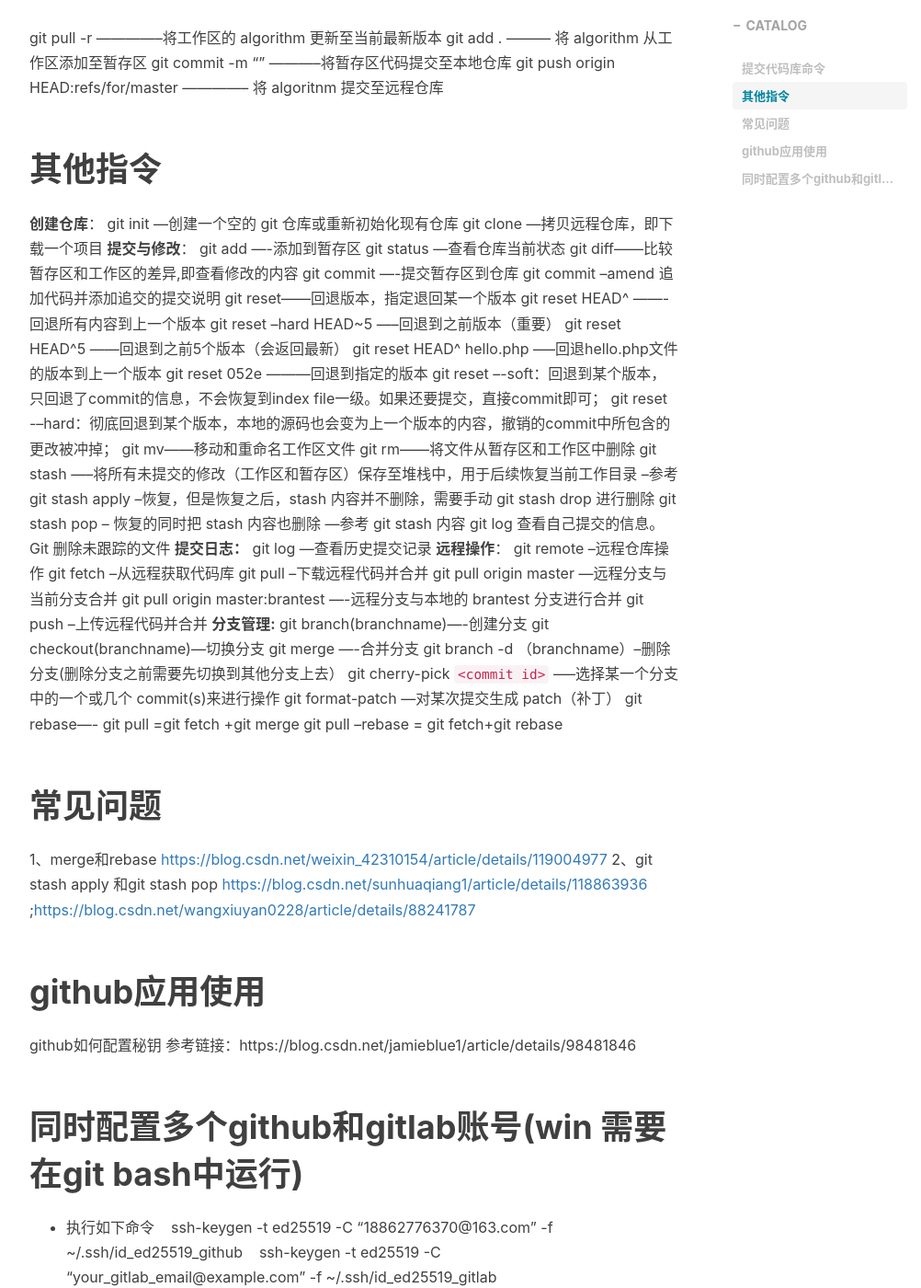
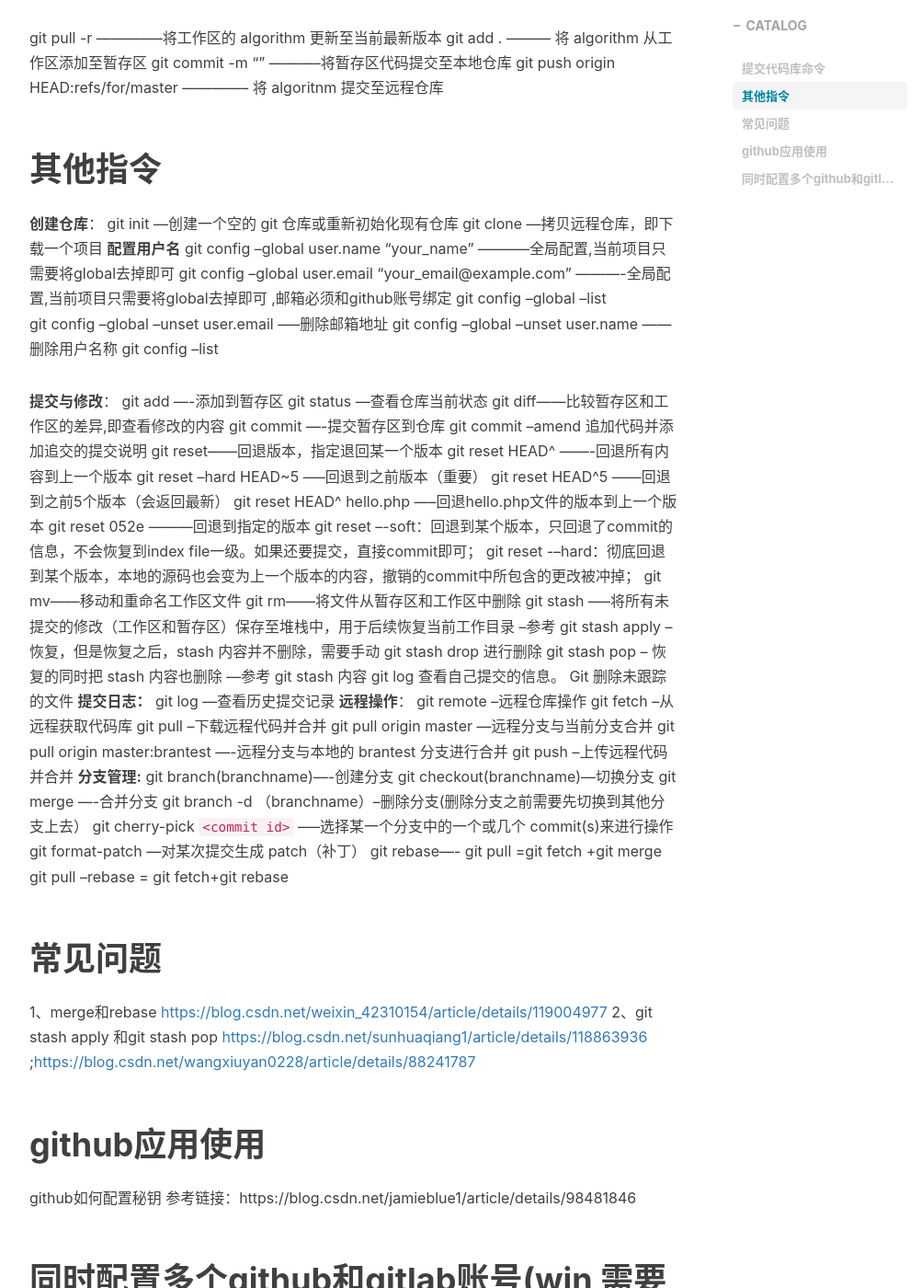
Before and after one commit to niuhuluzhihao/niuhuluzhihao.github.io, a Jekyll site: the page built from _posts/2022-06-30-git的常用操作.md, in a window 1280 px wide and 1400 px high, scrolled down 425 px. Shown: the whole window at 92% size, without its empty margins (233-1235 px from the left). Built offline with Jekyll 4.4.1, drawn with Linux system fonts in a browser that asks for light colours; nearby versions of some CDN libraries; comment, search, counter and statistics services are not loaded; some of the changed text lies outside the part shown.

Commit message:
git区分不同仓库

````diff
--- a/_posts/2022-06-30-git的常用操作.md
+++ b/_posts/2022-06-30-git的常用操作.md
@@ -22,6 +22,14 @@ git push origin HEAD:refs/for/master -------------- 将 algoritnm 提交至远
 **创建仓库**：
 git init ---创建一个空的 git 仓库或重新初始化现有仓库
 git clone ---拷贝远程仓库，即下载一个项目
+**配置用户名**
+git config --global user.name "your_name"                    -----------全局配置,当前项目只需要将global去掉即可
+git config --global user.email "your_email@example.com"      ----------全局配置,当前项目只需要将global去掉即可 ,邮箱必须和github账号绑定
+git config --global --list
+git config --global --unset user.email                        -----删除邮箱地址
+git config --global --unset user.name                         ------删除用户名称
+git config --list
+
 **提交与修改**：
 git add ----添加到暂存区
 git status ---查看仓库当前状态
@@ -73,7 +81,11 @@ git pull --rebase = git fetch+git rebase
   github如何配置秘钥
   参考链接：https://blog.csdn.net/jamieblue1/article/details/98481846
 
+
 # 同时配置多个github和gitlab账号(win 需要在git bash中运行)
+- 配置用户名
+  git config -- user.name "your_name"                            (不要配置global)
+  git config --user.email "your_email@example.com"                (不要配置global )
 - 执行如下命令
   &nbsp;&nbsp; ssh-keygen -t ed25519 -C "18862776370@163.com" -f ~/.ssh/id_ed25519_github
   &nbsp;&nbsp; ssh-keygen -t ed25519 -C "your_gitlab_email@example.com" -f ~/.ssh/id_ed25519_gitlab
@@ -85,15 +97,18 @@ git pull --rebase = git fetch+git rebase
 
 
 - 验证是否配置成功
+
   1、启动ssh agent，在终端运行
   ```
   eval "$(ssh-agent -s)"
   ```
   2、将私钥添加到Agent
   ```
-  ssh-add ～/.ssh/id_ed25519_github
+  ssh-add ~/.ssh/id_ed25519_github
   ssh-add ～/.ssh/id_ed25519_gitlab
   ```
+
+
   3、测试链接
   ```
   ssh -T git@github.com
````
